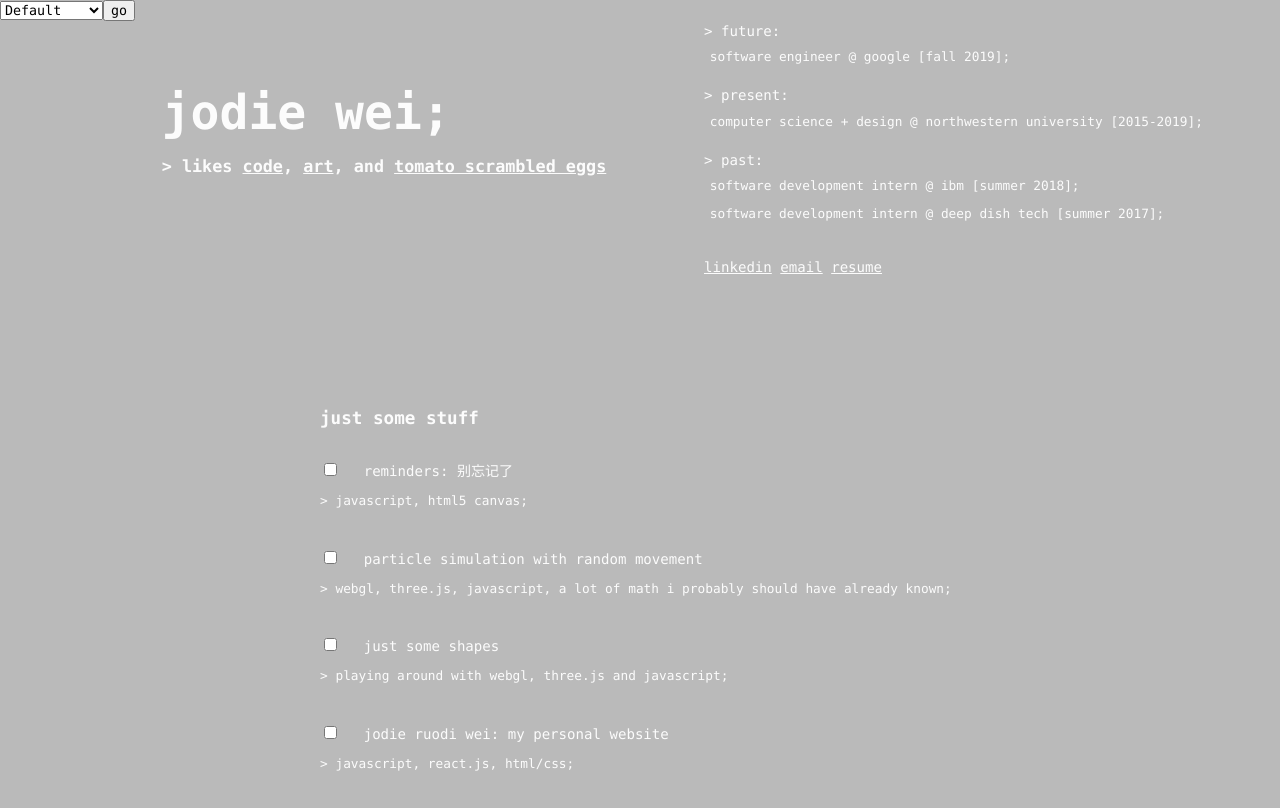
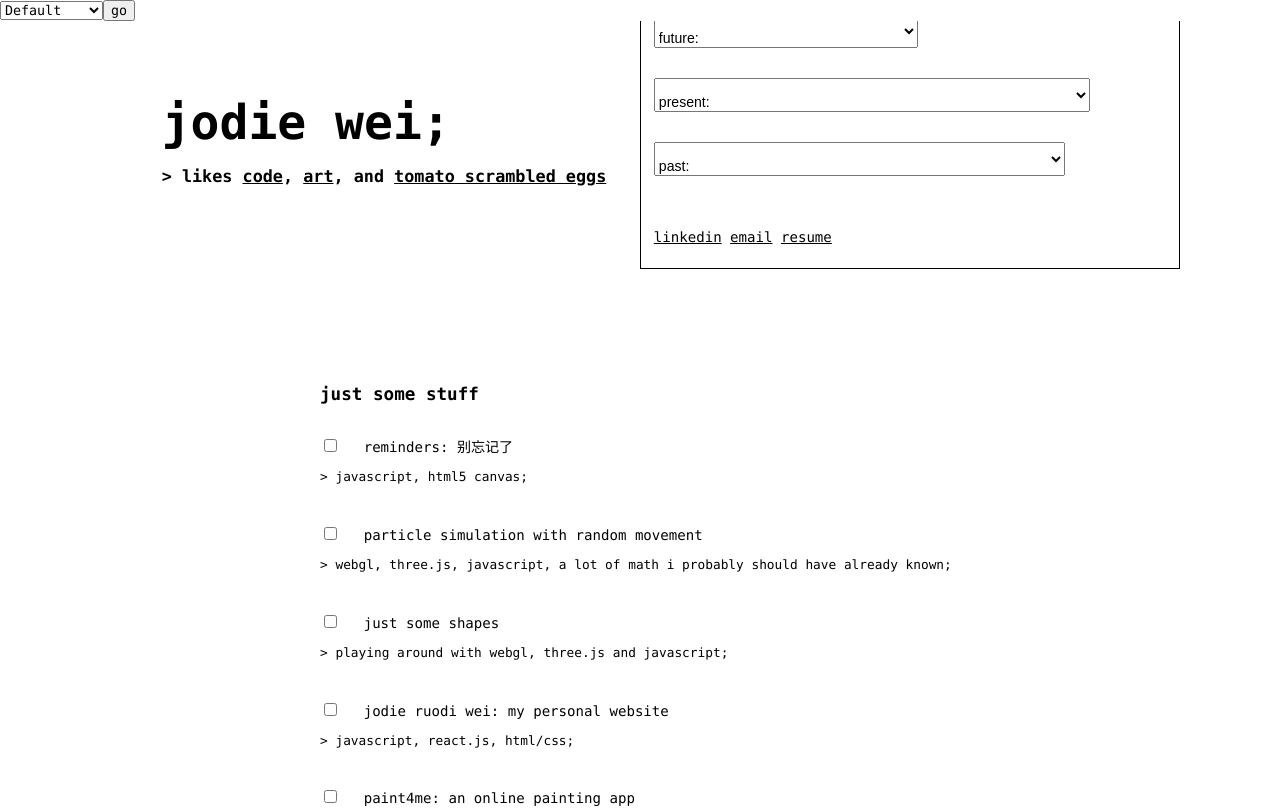
Before and after one commit to jrw192/me, a React (Create React App) app: page / in a window 1280 px wide. Shown: the top 808 px of the page. Built offline with nearby package versions, Linux system fonts and the light colour scheme.

Commit message:
minor things

```diff
--- a/src/App.css
+++ b/src/App.css
@@ -12,6 +12,10 @@ a {
 	color: inherit;
 }
 
+.header .item {
+	font-family: 'Lucida Console', monaco, monospace ;
+}
+
 .mainDiv {
 	height: 100%;
 	width: 100%;
@@ -20,6 +24,10 @@ a {
 	left: 0;
 	z-index: -1;
 }
+
+/*#title_content {
+	border: solid black 1px;
+}*/
 
 #projects_container {
 	display: block;
@@ -45,6 +53,10 @@ a {
 
 #name {
 	line-height: 0.5;
+}
+
+#profile {
+	border: solid black 1px;
 }
 
 
@@ -96,13 +108,17 @@ a {
 	#title_content {
 		display: inline-block;
 		text-align: left;
+		margin-top: 8%;
+		padding-left: 1em;
+		padding-right: 1em;
 	}
 
 
 	#profile {
 		font-size: 0.8em;
-		margin-left: 5%;
-		width: 45%;
+		/*margin-left: 5%;*/
+		width: 40%;
+		padding: 1%;
 
 	}
 
--- a/src/App.js
+++ b/src/App.js
@@ -32,9 +32,9 @@ class App extends Component {
     constructor(props) {
         super(props)
         this.state = {
-            fontColor: '#fcfcfc',
-            bgColor: '#bababa',
-            nameColor: '#fcfcfc',
+            fontColor: 'black',
+            bgColor: 'white',
+            nameColor: 'black',
             canvas: false,
         }
     }
--- /dev/null
+++ b/src/components/Profile.js
@@ -0,0 +1,40 @@
+import React, { Component } from 'react';
+import Resume from '../static/data/resume.png'
+import '../App.css';
+
+
+export default class Profile extends Component {
+	constructor(props) {
+		super(props)
+		this.state = {
+
+		}
+	}
+
+	render() {
+		return (
+			<div id="profile">
+				<select className="header">
+					<option className="item">future:</option>
+					<option className="item">software engineer @ google [fall 2019]</option>
+				</select>
+				<br/><br/>
+				<select className="header">
+					<option className="item">present:</option>
+					<option className="item">computer science + design @ northwestern university [2015-2019]</option>
+				</select>
+				<br/><br/>
+				<select className="header">
+					<option className="item">past:</option>
+					<option className="item">software development intern @ ibm [summer 2018]</option>
+					<option className="item">software development intern @ deep dish tech [summer 2017]</option>
+				</select>
+				<br/><br/>
+				<p className="header">
+					<a href="https://www.linkedin.com/in/jodie-wei-762522a1/"target="_blank">linkedin</a>&nbsp;
+					<a href="" onClick={this.alert}>email</a>&nbsp;
+					<a href={Resume} target="_blank">resume</a></p>
+			</div>
+		);
+	}
+}
--- a/src/components/Regular.js
+++ b/src/components/Regular.js
@@ -2,8 +2,8 @@ import React, { Component } from 'react';
 import '../App.css';
 import Projects from './Projects.js';
 import StyleOptions from './StyleOptions';
-import Resume from '../static/data/resume.png'
 import Mario from '../static/data/mario.png'
+import Profile from './Profile.js'
 
 
 const bg = {
@@ -23,7 +23,6 @@ export default class Regular extends React.Component {
 				<div id="title">
 					<div id="title_content"
 						style={bg}>
-						<br/>
 						<br id="item" />
 						<h1 id="name"
 							style={{color: this.props.nameColor}} onMouseOver={this.props.hoverFunc}>jodie wei;</h1>
@@ -31,23 +30,10 @@ export default class Regular extends React.Component {
 											<a href="https://www.instagram.com/f.ishbrains/" target="_blank">art</a>,
 											and&nbsp;
 											<a href="https://www.google.com/search?tbm=isch&source=hp&biw=1440&bih=789&ei=fXhXXPurA5m9jgTU-YqICw&q=%E8%A5%BF%E7%BA%A2%E6%9F%BF%E7%82%92%E9%B8%A1%E8%9B%8B&oq=%E8%A5%BF%E7%BA%A2%E6%9F%BF%E7%82%92%E9%B8%A1%E8%9B%8B&gs_l=img.3..0j0i24l9.6525.14318..15812...19.0..1.70.1134.20......3....1..gws-wiz-img.....0..0i5i30j0i8i30j0i10i24.PYYmcd72dUY"
-											target="_blank">tomato scrambled eggs</a><br/><br/><br/><br/><br/><br/></h3>
+											target="_blank">tomato scrambled eggs</a><br/><br/><br/><br/></h3>
 					</div>
 				</div>
-
-				<div id="profile">
-						<p className="header">> future:</p>
-						<p className="item">software engineer @ google [fall 2019];</p>
-						<p className="header">> present:</p>
-						<p className="item">computer science + design @ northwestern university [2015-2019];<br/></p>
-						<p className="header">> past:</p>
-						<p className="item">software development intern @ ibm [summer 2018];</p>
-						<p className="item">software development intern @ deep dish tech [summer 2017];<br/><br/></p>
-						<p className="header">
-							<a href="https://www.linkedin.com/in/jodie-wei-762522a1/"target="_blank">linkedin</a>&nbsp;
-							<a href="" onClick={this.alert}>email</a>&nbsp;
-							<a href={Resume} target="_blank">resume</a></p>
-				</div>
+				<Profile/>
 
 				<Projects items={this.props.data} bgColor={this.props.bgColor}></Projects>
 			</div>
```
Also changed, not shown: 2 other files (tests, documents, lock files or other folders).
